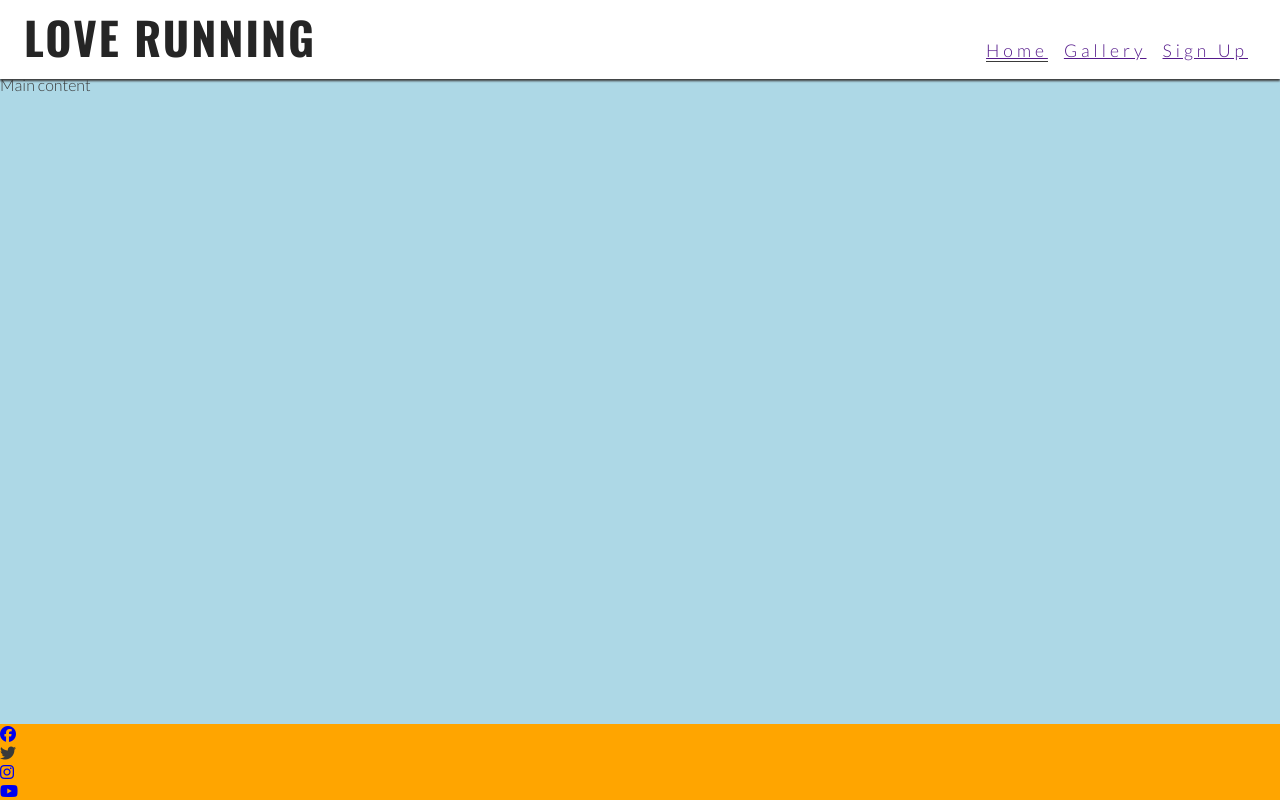
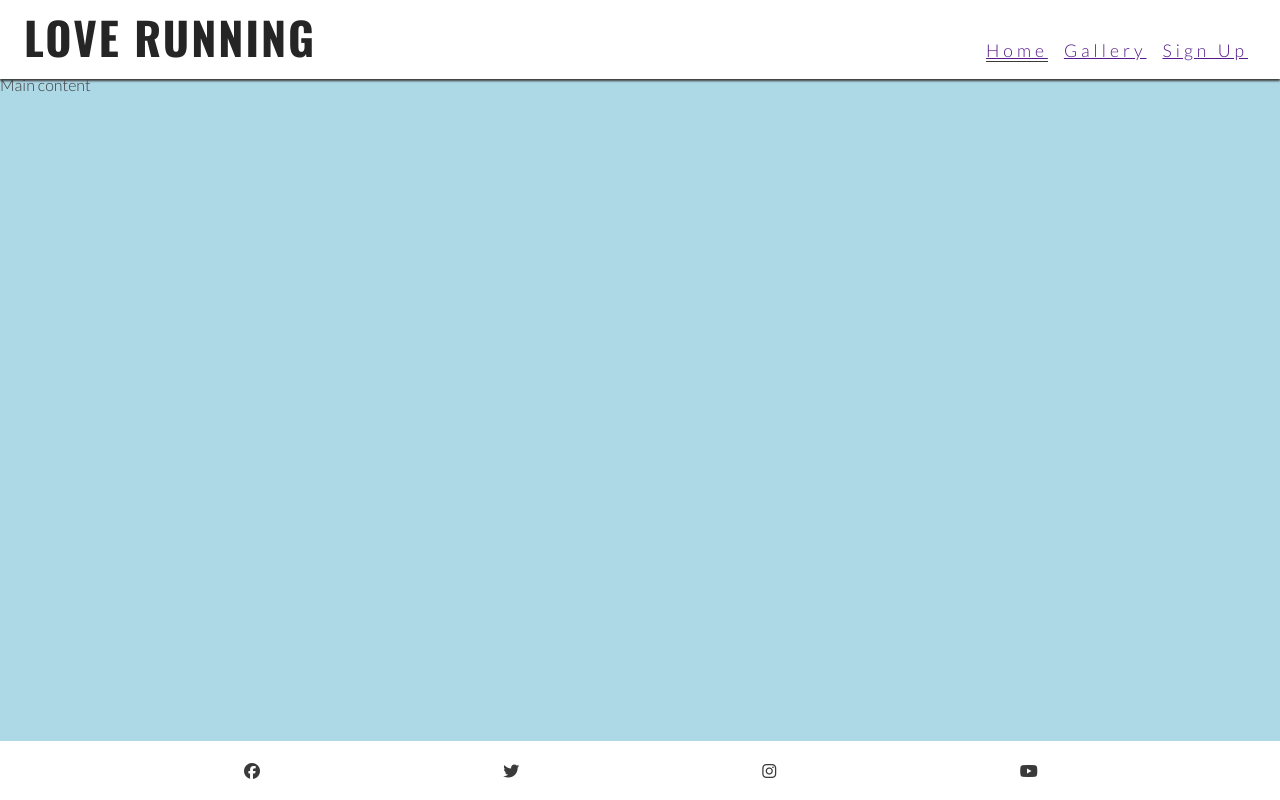
Before and after one commit to MicahIndigo/love-running, a plain HTML site: page index.html in a window 1280 px wide. Drawn offline with nearby package versions, Linux system fonts and the light colour scheme.

Commit message:
Style footer for all screen sizes

```diff
--- a/assets/css/style.css
+++ b/assets/css/style.css
@@ -92,8 +92,18 @@ main {
 
 
 /* Footer */
-footer {
-    background-color: orange;
+#social-networks {
+    text-align: center;
+    padding: 20px 0;
+    display: flex;
+    justify-content: space-evenly;
+    list-style-type: none;
+}
+
+#social-networks i {
+    font-sixe: 160%;
+    padding: 5%;
+    color: #3a3a3a;
 }
 
 .lato-light {
--- a/index.html
+++ b/index.html
@@ -37,7 +37,7 @@
 
     <!--Footer-->
     <footer>
-        <ul>
+        <ul id="social-networks">
             <li><a href="http://www.facebook.com/" target="_blank" rel="noopener" aria-label="Visit our Facebook page (opens in a new tab)"><i class="fa-brands fa-facebook"></i></a></li>
             <li><a href="http:/www.twitter.com/" target="_blank" rel="noopener" aria-label="Visit our Twitter page (opens in a new tab)"></a><i class="fa-brands fa-twitter"></i></li>
             <li><a href="http://www.instagram.com" target="_blank" rel="noopener" aria-label="Visit our Instagram page (opens in a new tab)"><i class="fa-brands fa-instagram"></i></a></li>
```
